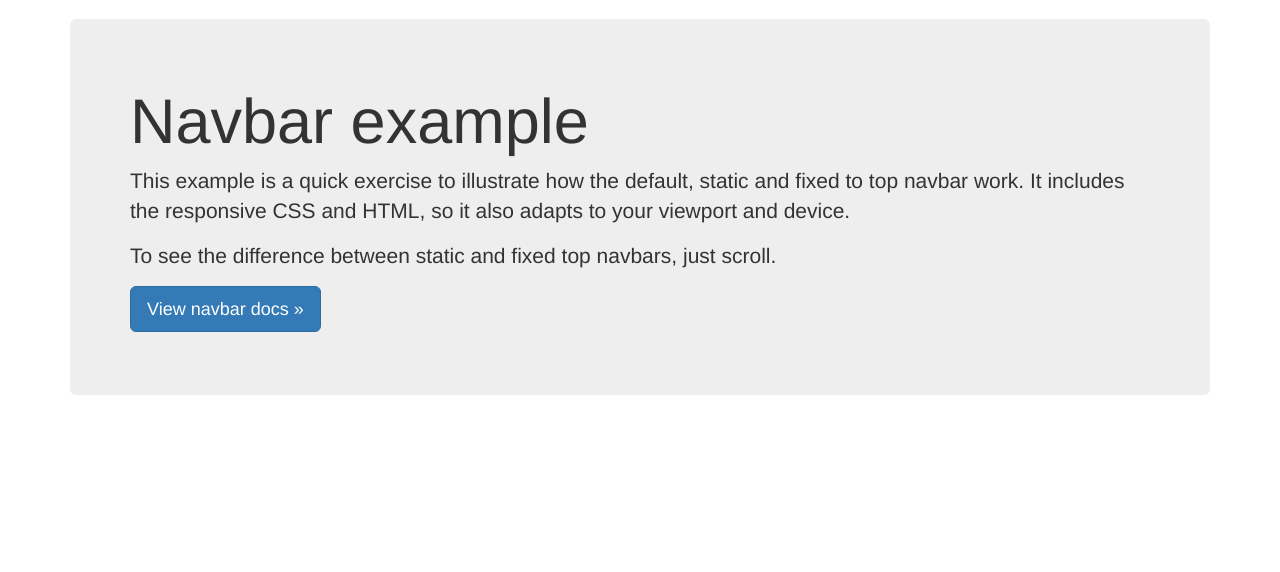
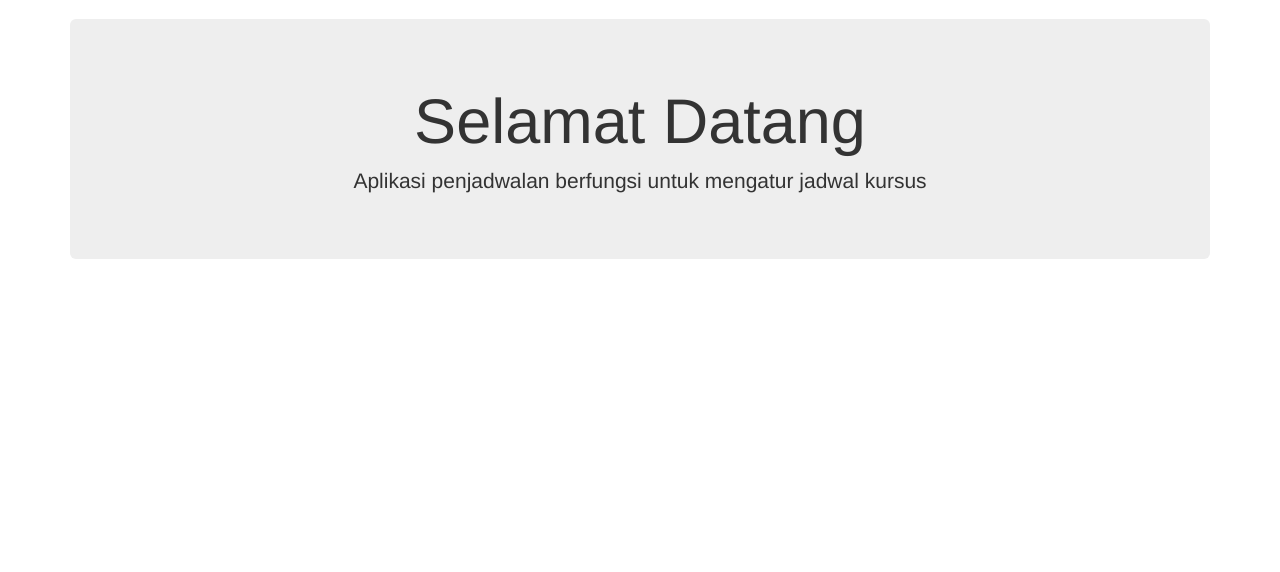
Before and after one commit to RizkiMufrizal/Aplikasi-Penjadwalan, a CodeIgniter app: page /Aplikasi-Penjadwalan/ in a window 1280 px wide. Shown: the part 51-623 px from the top of the page. Run offline with CodeIgniter, Linux system fonts and the light colour scheme; some libraries are stand-ins or nearby versions.

Commit message:
update index view

```diff
--- a/application/views/IndexView.php
+++ b/application/views/IndexView.php
@@ -16,13 +16,6 @@
 
         <?php $this->load->view('layout/css') ?>
 
-        <style type="text/css">
-            body {
-                min-height: 2000px;
-                padding-top: 70px;
-            }
-        </style>
-
     </head>
     <body>
 
@@ -30,13 +23,9 @@
 
         <div class="container">
 
-            <div class="jumbotron">
-                <h1>Navbar example</h1>
-                <p>This example is a quick exercise to illustrate how the default, static and fixed to top navbar work. It includes the responsive CSS and HTML, so it also adapts to your viewport and device.</p>
-                <p>To see the difference between static and fixed top navbars, just scroll.</p>
-                <p>
-                    <a class="btn btn-lg btn-primary" href="../../components/#navbar" role="button">View navbar docs &raquo;</a>
-                </p>
+            <div class="jumbotron text-center">
+                <h1>Selamat Datang</h1>
+                <p>Aplikasi penjadwalan berfungsi untuk mengatur jadwal kursus</p>
             </div>
 
         </div>
```
